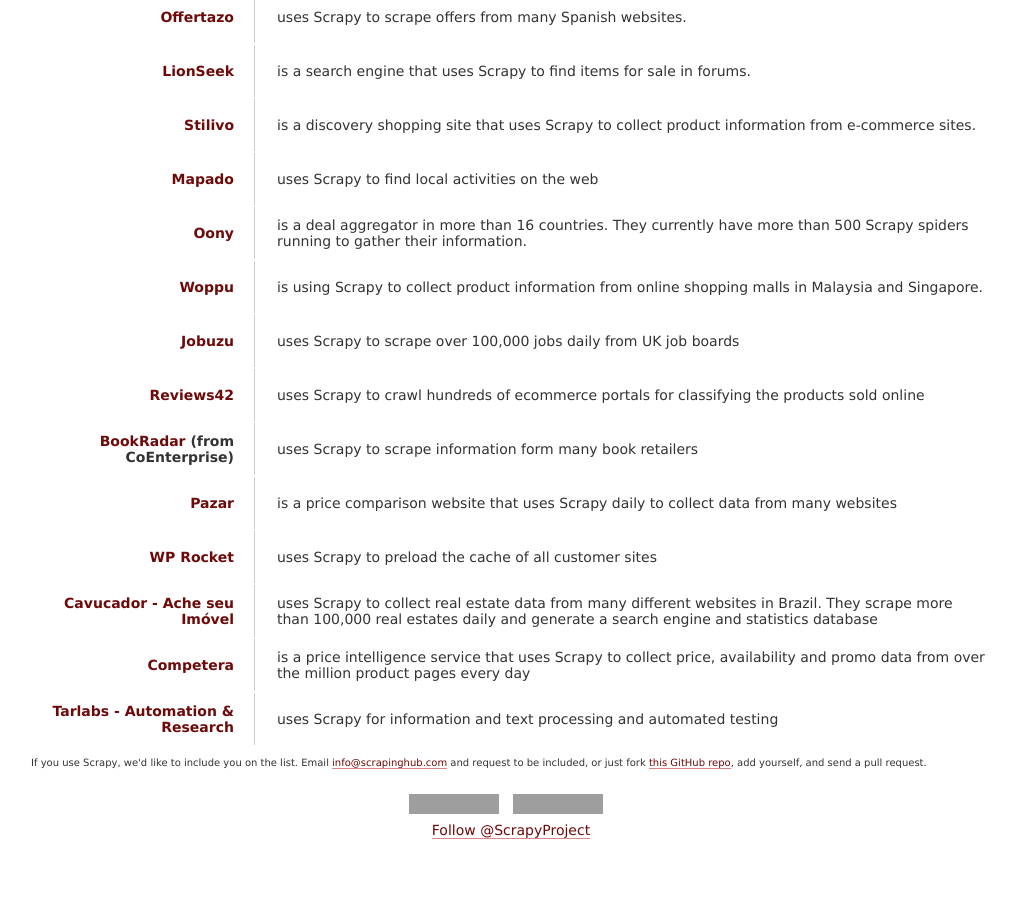
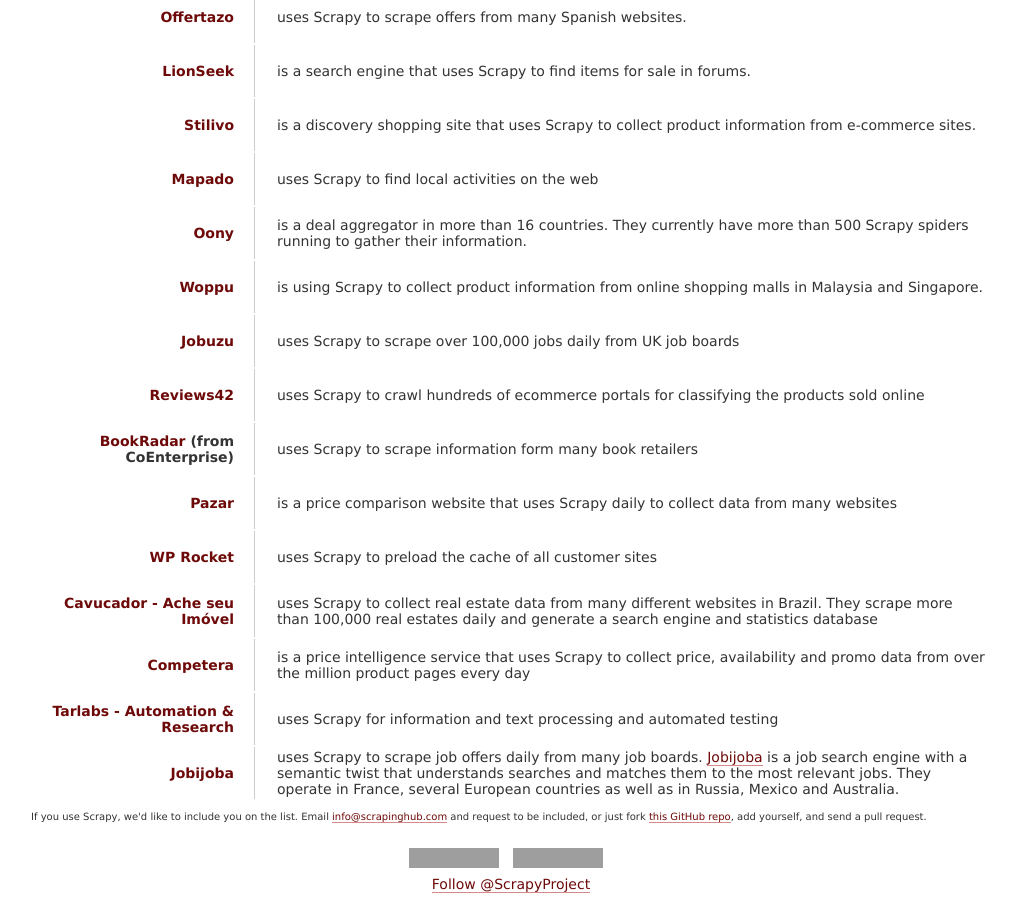
Before and after one commit to scrapy/scrapy.org, a Jekyll site: the page built from companies.html, in a window 1280 px wide and 900 px high, scrolled down 1783 px. Shown: the whole window, without its empty margins (129-1145 px from the left). Built offline with Jekyll 4.4.1, drawn with Linux system fonts in a browser that asks for light colours; Markdown is read by kramdown in place of the engine named in the settings; comment, search, counter and statistics services are not loaded; before the commit the page ends 2629 px from its top, so only the background shows below that; grey boxes are pictures that could not be loaded.

Commit message:
Add Jobijoba to list of companies using Scrapy

```diff
--- a/companies.html
+++ b/companies.html
@@ -181,6 +181,13 @@
         <th><a href="http://www.tarlabs.com/">Tarlabs - Automation & Research</a></th>
         <td>uses Scrapy for information and text processing and automated testing</td>
     </tr>
+    <tr>
+        <th><a href="http://www.jobijoba.com/">Jobijoba</a></th>
+        <td>uses Scrapy to scrape job offers daily from many job boards.
+        <a href="http://www.jobijoba.com/">Jobijoba</a> is a job search engine with a semantic twist
+        that understands searches and matches them to the most relevant jobs.
+        They operate in France, several European countries as well as in Russia, Mexico and Australia.</td>
+    </tr>
 </table>
 
 <p class="note">If you use Scrapy, we'd like to include you on the list. Email <a href="mailto:info@scrapinghub.com">info@scrapinghub.com</a> and request to be included, or just fork <a href="https://github.com/scrapy/scrapy.github.io">this GitHub repo</a>, add yourself, and send a pull request.</p>
```
